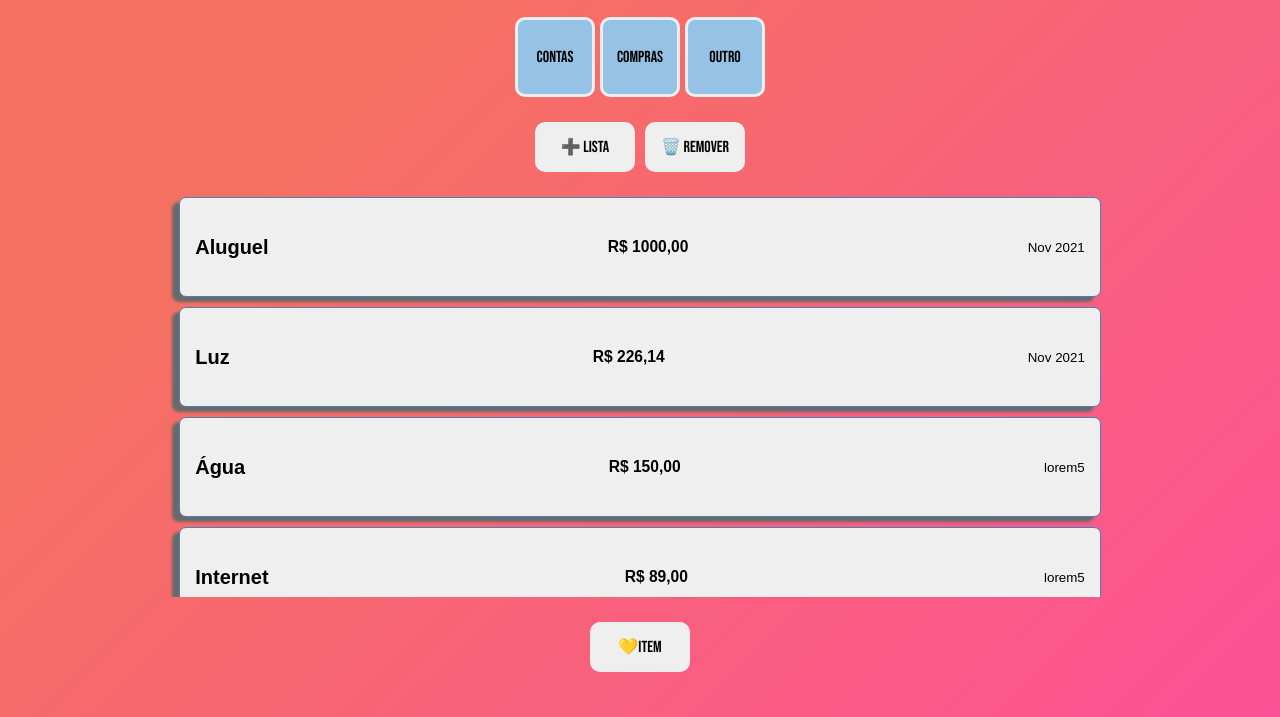
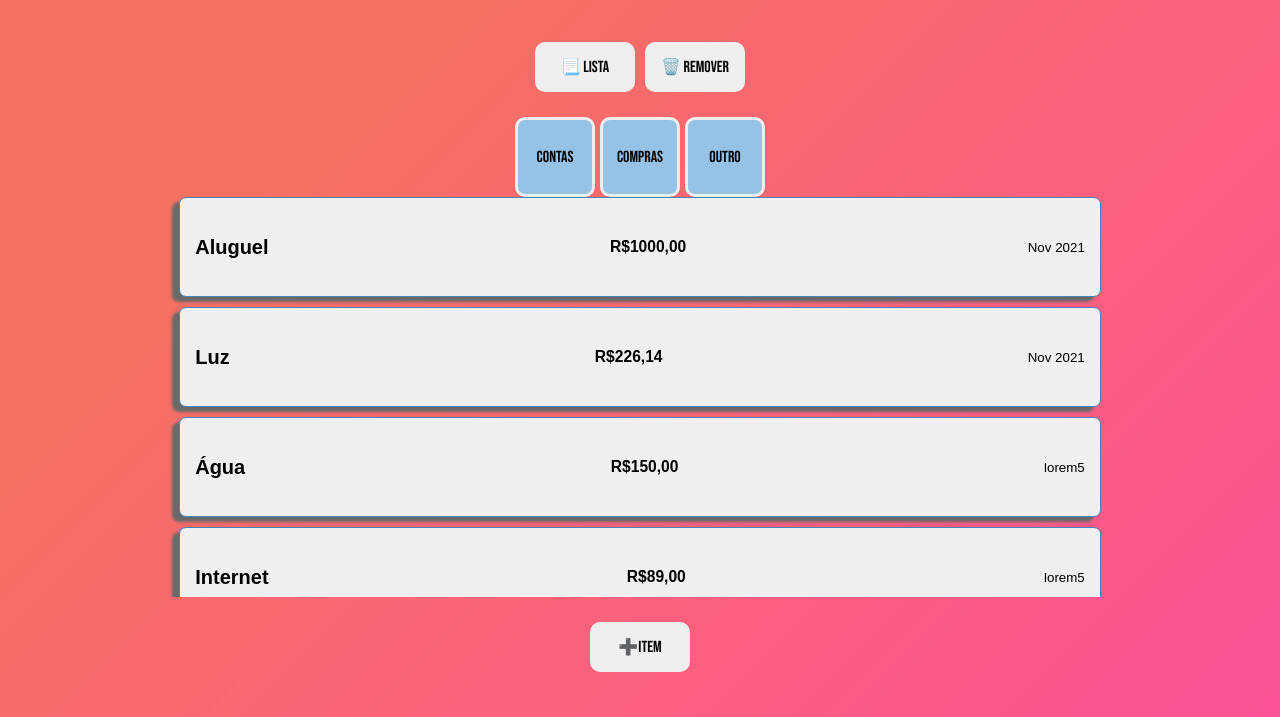
Before and after one commit to pedrolucastp/casinha-app-vanilla, a plain HTML site: page index.html in a window 1280 px wide. Both pictures are taken after a click on the button "Contas". Shown: the part 83-800 px from the top of the page. Drawn offline with Linux system fonts and the light colour scheme.

Commit message:
fix: add button

```diff
--- a/App.js
+++ b/App.js
@@ -78,7 +78,7 @@ function setCard(list) {
         const cardDescription = document.createElement("P");
 
         cardTitle.innerText = card.title;
-        cardPrice.innerText = card.price;
+        cardPrice.innerText = "R$" + card.price;
         cardDescription.innerText = card.description;;
 
         cardInfo.appendChild(cardTitle);
--- a/favorites.js
+++ b/favorites.js
@@ -1,48 +1,48 @@
 const bills = [{
         title: "Aluguel",
-        price: "R$ 1000,00",
+        price: "1000,00",
         description: "Nov 2021",
     },
 
     {
         title: "Luz",
-        price: "R$ 226,14",
+        price: "226,14",
         description: "Nov 2021",
         id: ""
     },
 
     {
         title: "Água",
-        price: "R$ 150,00",
+        price: "150,00",
         description: "lorem5",
     },
 
     {
         title: "Internet",
-        price: "R$ 89,00",
+        price: "89,00",
         description: "lorem5",
     },
     {
         title: "Poda",
-        price: "R$ 100,00",
+        price: "100,00",
         description: "lorem5",
     },
     {
         title: "Poda",
-        price: "R$ 100,00",
+        price: "100,00",
         description: "lorem5",
     },
 ];
 
 const shoppingList = [{
         title: "Lampadas",
-        price: "R$ 150,00",
+        price: "150,00",
         description: "8 uni",
         id: "Geral",
     },
     {
         title: "Espelho",
-        price: "R$ 300,00",
+        price: "300,00",
         description: "Grandão",
         id: "Quarto",
     },
--- a/index.html
+++ b/index.html
@@ -27,11 +27,11 @@
         </header>
 
         <menu>
-            <div data-favorite-container></div>
             <div data-menu-card>
-                <button data-new-favorite>➕ Lista</button>
+                <button data-new-favorite>📃 Lista</button>
                 <button data-remove-favorite>🗑️ Remover</button>
             </div>
+            <div data-favorite-container></div>
         </menu>
 
         <main>
@@ -40,7 +40,7 @@
 
         <footer>
             <div data-menu-card>
-                <button data-new-item><span>💛</span> Item</button>
+                <button data-new-item><span>➕</span> Item</button>
             </div>
 
         </footer>
```
